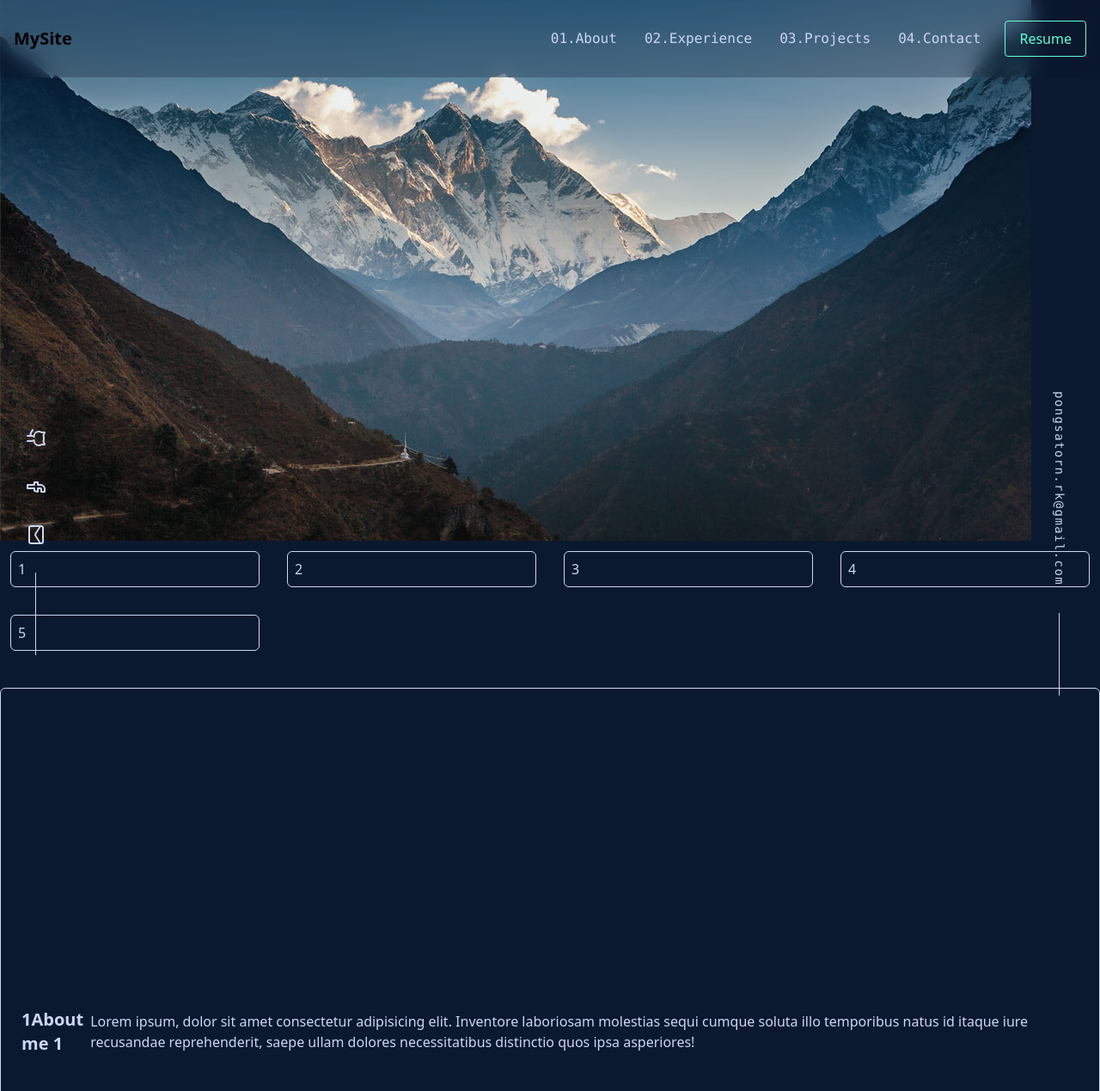
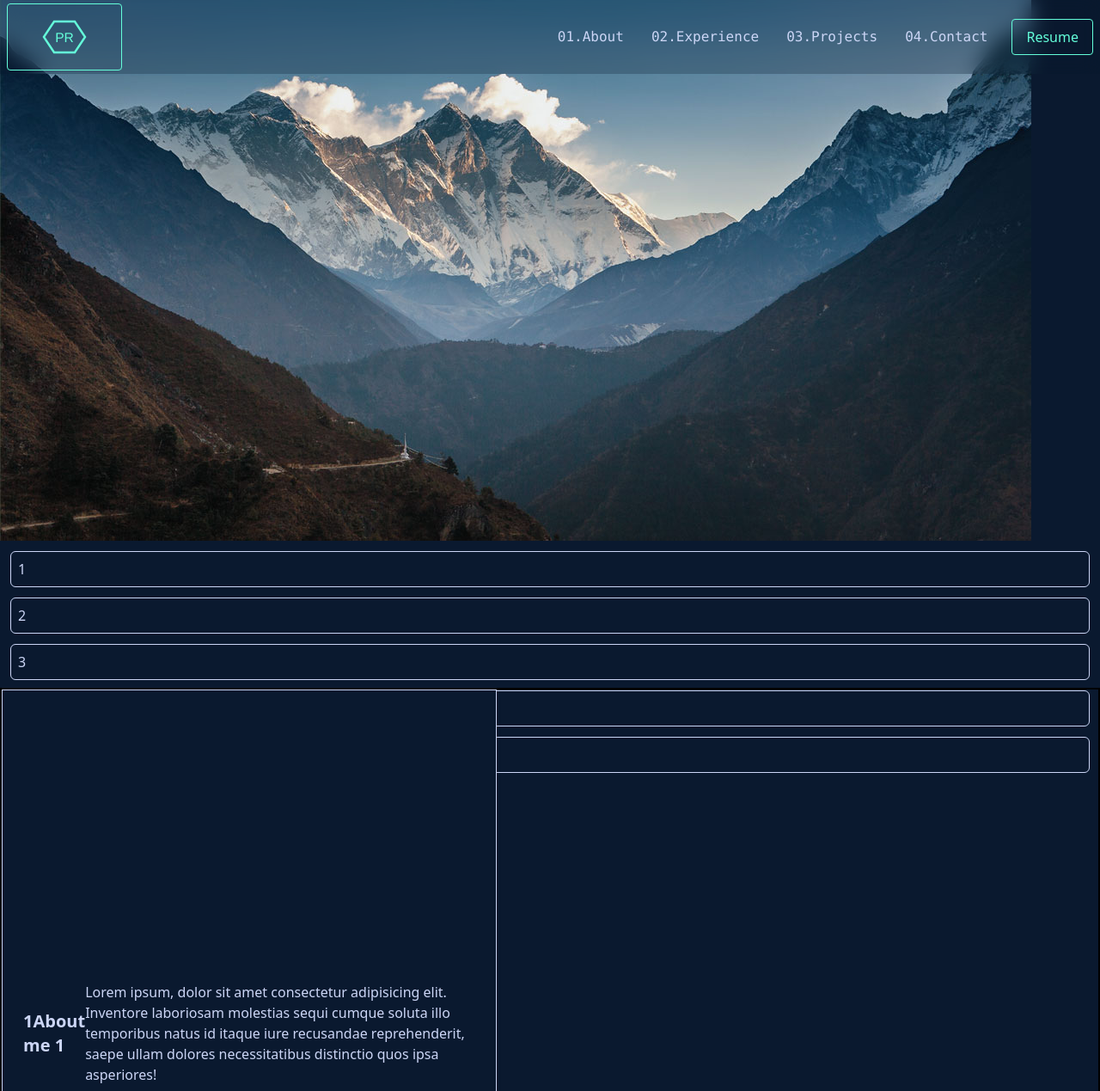
Before and after one commit to PongsatornR-11/portfolio, a React (Vite) app in the folder client/: page / in a window 1280 px wide. Shown: the top 1269 px of the page at 86% size. Built offline with nearby package versions, Linux system fonts and the light colour scheme.

Commit message:
Refactor About, Navbar, and Loading components; enhance layout with dynamic navbar height and loading state

```diff
--- a/client/src/components/About.jsx
+++ b/client/src/components/About.jsx
@@ -4,28 +4,21 @@ import FadeInSection from './style/FadeInSection'
 const About = () => {
     const about = [1, 2]
     return (
-        <div>
+        <div className='w-full border-2 flex mx-auto flex-col'>
             {
                 about.map((item, index) => {
                     return (
-                        <div key={index}>
-                            <FadeInSection duration={1500} delay={300}>
-                                <div className="p-6 bg-primary text-accent border h-screen flex items-center shadow-md rounded-md">
+                        <FadeInSection duration={1000} delay={200}>
+                            <div key={index} className='max-w-xl'>
+                                <div className="p-6 bg-primary text-accent border h-screen flex items-center shadow-md">
                                     <h2 className="text-xl font-bold">{item}About me 1</h2>
                                     <p>Lorem ipsum, dolor sit amet consectetur adipisicing elit. Inventore laboriosam molestias sequi cumque soluta illo temporibus natus id itaque iure recusandae reprehenderit, saepe ullam dolores necessitatibus distinctio quos ipsa asperiores!</p>
                                 </div>
-                            </FadeInSection>
-                        </div>
+                            </div>
+                        </FadeInSection>
                     )
                 })
             }
-
-            <FadeInSection>
-                <div className="p-6 bg-a shadow-md rounded-md">
-                    <h2 className="text-xl font-bold">about you? 2</h2>
-                    <p>2. Lorem ipsum dolor sit amet consectetur adipisicing elit. Dolore consectetur aliquid ab in impedit? Vel, nam maxime molestias non eos labore deleniti pariatur earum saepe explicabo recusandae eligendi, numquam debitis!</p>
-                </div>
-            </FadeInSection>
 
         </div>
     )
--- a/client/src/components/Navbar.jsx
+++ b/client/src/components/Navbar.jsx
@@ -1,9 +1,10 @@
-import { useState, useEffect } from 'react';
+import { useState, useEffect, forwardRef } from 'react';
 import { HiMenu, HiX } from 'react-icons/hi';
 import NavLinks from './nav/NavLinks';
+import MainIcon from './icons/MainIcon';
+import FadeIn from './style/FadeIn';
 
-const Navbar = () => {
-
+const Navbar = forwardRef((props, ref) => {
   const [show, setShow] = useState(true);
   const [lastScrollY, setLastScrollY] = useState(0);
   const [menuOpen, setMenuOpen] = useState(false);
@@ -25,22 +26,23 @@ const Navbar = () => {
     return () => window.removeEventListener('scroll', handleScroll);
   }, [lastScrollY]);
 
-
   return (
-
     <nav
+      ref={ref}
       className={`fixed top-0 left-0 w-full z-50 transition-transform duration-500
         ${show
           ? 'translate-y-0 pointer-events-auto'
           : '-translate-y-full pointer-events-none'
-        } bg-[#0f172a]/25 backdrop-blur-md`}
+        } bg-primary/25 backdrop-blur-md`}
     >
+      <div className="mx-auto px-2 py-1 flex justify-between items-center">
+        {/* <h1 className="text-xl font-bold">MySite</h1> */}
 
-      <div className="mx-auto px-4 py-6 flex justify-between items-center">
-        <h1 className="text-xl font-bold">MySite</h1>
-
-        {/* Desktop Menu */}
-        <NavLinks />
+        <FadeIn className={'flex w-full justify-between items-center'}>
+          <MainIcon />
+          {/* Desktop Menu */}
+          <NavLinks />
+        </FadeIn>
 
         {/* Mobile Menu Button */}
         <button
@@ -60,6 +62,9 @@ const Navbar = () => {
       )}
     </nav>
   );
-}
+});
 
-export default Navbar
+// Add display name for debugging
+Navbar.displayName = 'Navbar';
+
+export default Navbar;
--- /dev/null
+++ b/client/src/components/icons/MainIcon.jsx
@@ -0,0 +1,28 @@
+import React from 'react'
+import Button from '../utils/Button'
+
+const MainIcon = () => {
+    return (
+        <Button>
+
+            <svg width="100" height="60" viewBox="0 0 140 100" xmlns="http://www.w3.org/2000/svg">
+                {/* <!-- Horizontal Hexagon --> */}
+
+                <polygon points="30,50 50,20 90,20 110,50 90,80 50,80"
+                    stroke="var(--color-secondary)" stroke-width="4" fill="none" />
+
+                {/* <polygon points=""
+                    stroke="var(--color-secondary)" stroke-width="2" fill="none" /> */}
+                {/* <!-- PR Letters --> */}
+                <text x="70" y="53" text-anchor="middle" dominant-baseline="middle"
+                    font-family="Helvetica, sans-serif" font-size="26" fill="var(--color-secondary)" font-weight="200">
+                    PR
+                </text>
+
+            </svg>
+
+        </Button>
+    )
+}
+
+export default MainIcon
--- a/client/src/components/load/Loading.jsx
+++ b/client/src/components/load/Loading.jsx
@@ -5,12 +5,15 @@ const Loading = ({ children }) => {
     const [loading, setLoading] = useState(true);
 
     useEffect(() => {
-        const timer = setTimeout(() => setLoading(false), 2000)
+        const timer = setTimeout(() => setLoading(false), 2500)
         return () => clearTimeout(timer)
     }, [])
     return (
         loading
-            ? <LoaderBLetter />
+            ?
+            <div className='h-screen bg-primary flex items-center justify-center'>
+                <LoaderBLetter />
+            </div>
             :
             < div >
                 {children}
--- a/client/src/components/style/FadeIn.jsx
+++ b/client/src/components/style/FadeIn.jsx
@@ -1,6 +1,6 @@
 import React, { useEffect, useState } from 'react'
 
-const FadeIn = ({ children, delay = 0, duration = 500 }) => {
+const FadeIn = ({ children, delay = 0, duration = 500 , className}) => {
     const [isVisible, setIsVisible] = useState(false)
 
     useEffect(() => {
@@ -17,6 +17,7 @@ const FadeIn = ({ children, delay = 0, duration = 500 }) => {
                 opacity: isVisible ? 1 : 0,
                 transform: isVisible ? 'translateY(0)' : 'translateY(-1rem)'
             }}
+            className={`${className}`}
         >
             {children}
         </div>
--- a/client/src/components/style/FadeInSection.jsx
+++ b/client/src/components/style/FadeInSection.jsx
@@ -27,9 +27,13 @@ const FadeInSection = ({ children, delay = 300, duration = 1000 }) => {
     return (
         <div
             ref={ref}
-            className={`transition-all delay-${delay} duration-${duration} ease-out
-                ${isVisible ? 'opacity-100 translate-y-0' : 'opacity-0 translate-y-8'}
-                `}
+
+            style={{
+                transition: `all ${duration}ms ease-out ${delay}ms`,
+                opacity: isVisible ? 1 : 0,
+                transform: isVisible ? 'translateY(0)' : 'translateY(-2rem)',
+            }}
+
         >
             {children}
         </div>
--- a/client/src/components/utils/Loader.jsx
+++ b/client/src/components/utils/Loader.jsx
@@ -54,16 +54,10 @@ export function LoaderBLetter() {
     <svg width="250" height="400" viewBox="0 0 100 100" xmlns="http://www.w3.org/2000/svg">
       {/* <path id="letterB" d="M20,10 L20,90 Q50,90 50,70 Q50,50 20,50 Q50,50 50,30 Q50,10 20,10 Z" */}
       <path id="letterB" d="M 20 31 L 20 71 Q 44 71 44 61 Q 44 52 34 52 Q 40 52 40 42 Q 40 31 28 31 Z"
-        fill="none" stroke="black" stroke-width="2"
+        fill="none" stroke="var(--color-secondary)" stroke-width="2"
         stroke-dasharray="150" stroke-dashoffset="150">
         <animate attributeName="stroke-dashoffset" from="150" to="0" dur="2s" fill="freeze" />
       </path>
     </svg>
-    // <div className='rotate-45'>
-
-
-    // // </div>
-
-
   )
 }
--- a/client/src/layouts/Layout.jsx
+++ b/client/src/layouts/Layout.jsx
@@ -1,19 +1,27 @@
-import React from 'react'
+import React, { useRef, useState, useEffect } from 'react'
 import { Outlet } from 'react-router-dom'
 import Navbar from '../components/Navbar'
 
 import Loading from '../components/load/Loading'
 
 const Layout = () => {
+    const navbarRef = useRef(null)
+    const [navbarHeight, setNavbarHeight] = useState(0)
+
+    useEffect(() => {
+        if (navbarRef.current) {
+            setNavbarHeight(navbarRef.current.offsetHeight)
+        }
+    }, [])
     return (
-        // <Loading>
-        <div className='bg-primary'>
-            <Navbar />
-            <main>
-                <Outlet />
-            </main>
-        </div>
-        // </Loading>
+        <Loading>
+            <div className='bg-primary'>
+                <Navbar ref={navbarRef} />
+                <main style={{ paddingTop: `${navbarHeight}px` }}>
+                    <Outlet />
+                </main>
+            </div>
+        </Loading>
     )
 }
 
--- a/client/src/pages/Home.jsx
+++ b/client/src/pages/Home.jsx
@@ -7,12 +7,16 @@ import Contacts from '../components/Contacts'
 
 const Home = () => {
   const numbers = [1, 2, 3, 4, 5]
+  const components = [
+    {id: 'about', element: <About />},
+    {id: 'contacts', element: <Contacts />},
+    {id: 'mailto', element: <MailTo email={'pongsatorn.rk@gmail.com'} />},
+  ]
   return (
-    <div className='min-h-screen'>
+    <div className='min-h-screen flex flex-col mx-auto'>
       <section id='about' className='h-screen'>
         <img src="/mountain-3.jpg" alt="" />
-        <Contacts />
-        <div className='grid grid-cols-4 gap-2'>
+
         {
           numbers.map((num, i) => {
             return (
@@ -22,11 +26,17 @@ const Home = () => {
             )
           })
         }
-        </div>
       </section>
 
-      <MailTo email={'pongsatorn.rk@gmail.com'} />
-      <About />
+      {
+        components.map(({id, element} , index)=>{
+          return(
+            <FadeIn key={id} delay={index * 500} duration={500}>
+              {element}
+            </FadeIn>
+          )
+        })
+      }
 
       {/* <section id="about" className="h-screen flex items-center justify-center border text-white">
         about
```
Lines whose indentation alone changed are shown as unchanged.
